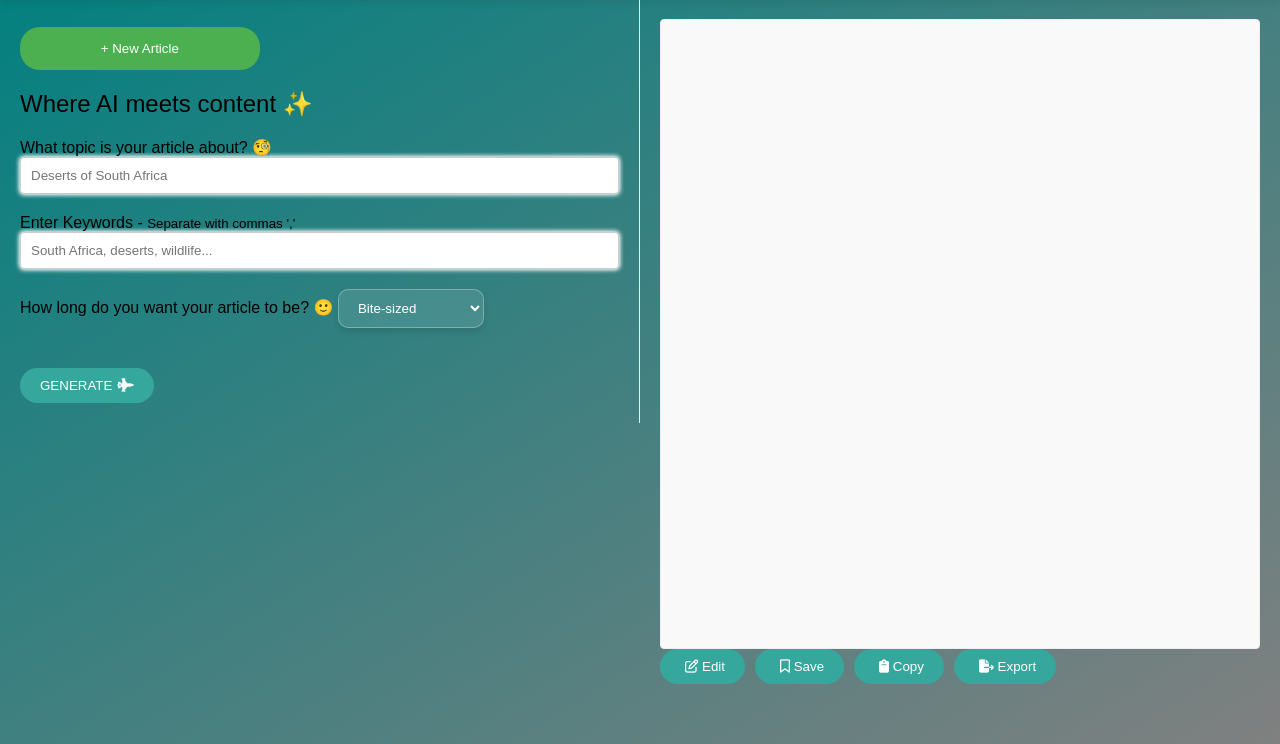
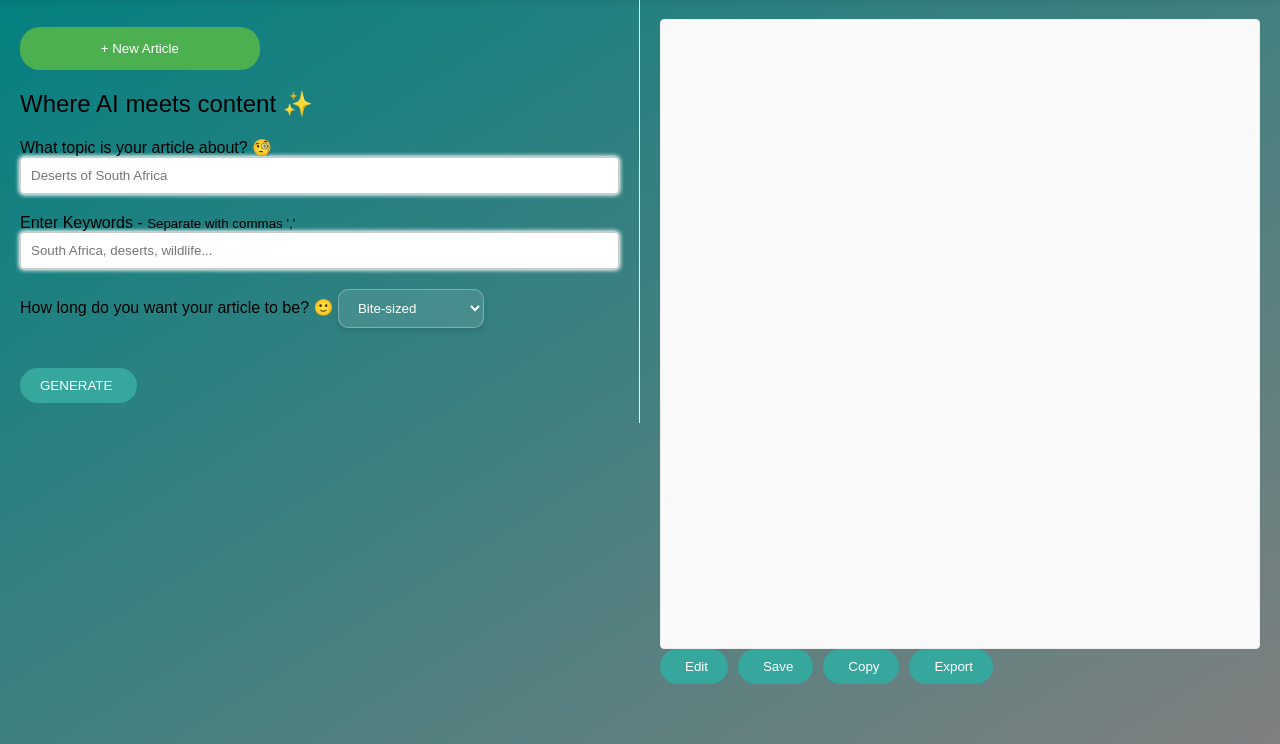
Before and after one commit to Jasiel-Stark8/AIrticle, a Flask app: page /generate in a window 1280 px wide. Shown: the part 56-800 px from the top of the page. Run offline with Flask 3, Linux system fonts and the light colour scheme; some libraries are stand-ins or nearby versions.

Commit message:
icon library too large

```diff
--- a/templates/generate.html
+++ b/templates/generate.html
@@ -10,7 +10,7 @@
     <!-- <link rel="stylesheet" href="https://cdn.jsdelivr.net/npm/choices.js/public/assets/styles/choices.min.css"> -->
 
     <!-- Our project just needs Font Awesome Free's Solid and Brand files -->
-    <link href="https://cdnjs.cloudflare.com/ajax/libs/font-awesome/6.4.0/css/all.min.css" rel="stylesheet">
+    <!-- <link href="https://cdnjs.cloudflare.com/ajax/libs/font-awesome/6.4.0/css/all.min.css" rel="stylesheet"> -->
 
     <!-- JQuery import and important scrips-->
     <script src="https://code.jquery.com/jquery-3.7.1.min.js" integrity="sha256-/JqT3SQfawRcv/BIHPThkBvs0OEvtFFmqPF/lYI/Cxo=" crossorigin="anonymous"></script>
```
